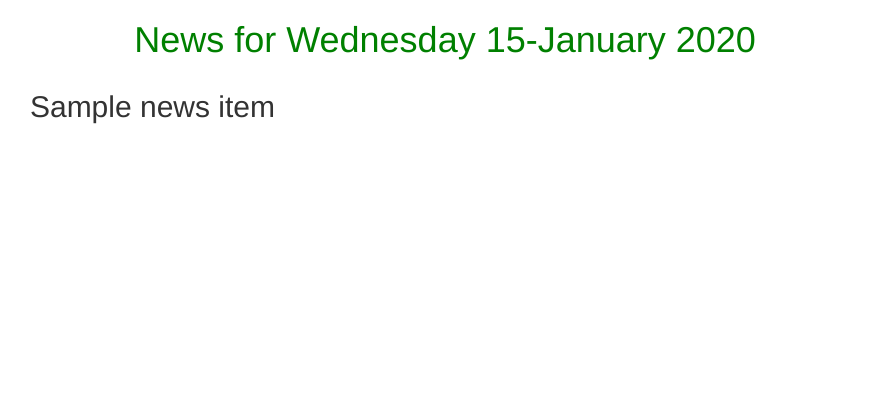
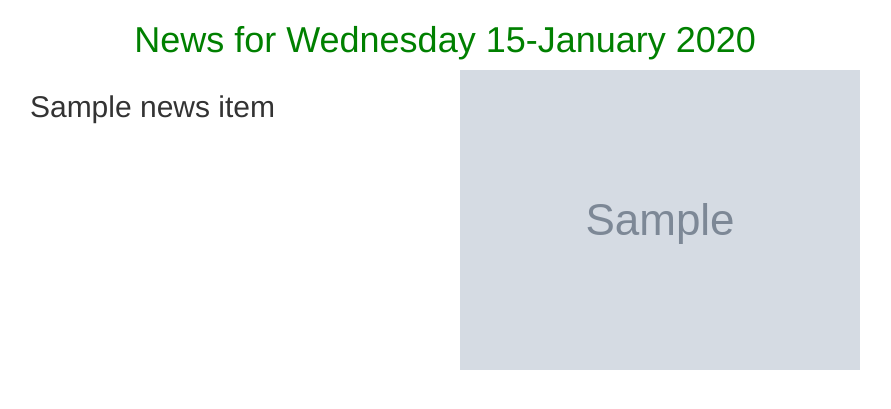
Before and after one commit to carolwanjohi/the-moringa-tribune, a Django app: template tribune/news/templates/all-news/today-news.html in a window 1280 px wide. Shown: the part 86-495 px from the top of the page, without its empty margins (195-1086 px from the left). Run offline with Django 3.2, Linux system fonts and the light colour scheme; the template is opened without the code that fills it: most values are stand-ins (such as "Sample title", 1, 10 or a date in 2020); grey boxes marked "Sample" are stand-in pictures; some libraries are stand-ins or nearby versions.

Commit message:
Update to display the image of an article

```diff
--- a/tribune/news/templates/all-news/today-news.html
+++ b/tribune/news/templates/all-news/today-news.html
@@ -19,6 +19,13 @@
 
                 </div>
 
+                <!-- Display news article image -->
+                <div class="col-xs-6 col-sm-6 col-md-6 col-lg-6">
+
+                    <img src="{{news_item.article_image.url}}" alt="Image" class="img-responsive">
+
+                </div>
+
             </div>
 
         {% empty %}
```
Also changed, not shown: tribune/media/articles/Gin-chan2.jpg (added).
